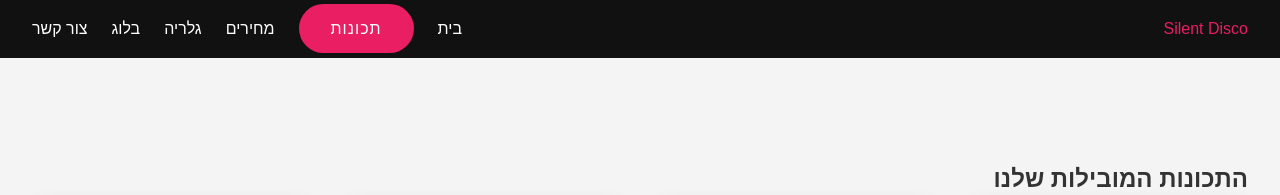
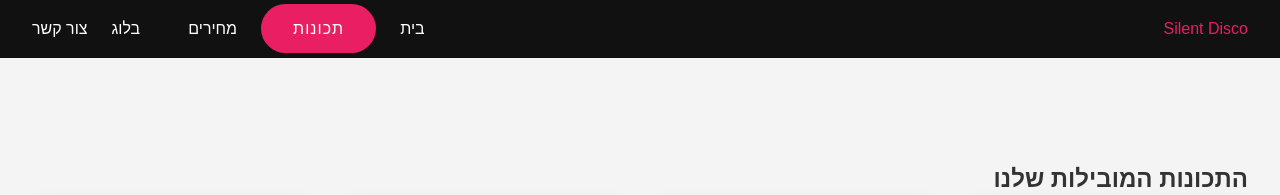
Before and after one commit to kerenflex1/silentdisco, a website: page features.html in a window 1280 px wide. Shown: the top 195 px of the page. Drawn offline with Linux system fonts and the light colour scheme.

Commit message:
Update features.html

```diff
--- a/features.html
+++ b/features.html
@@ -25,7 +25,7 @@
 <li><a href="index.html">בית</a></li>
 <li><a class="btn-primary" href="features.html">תכונות</a></li>
 <li><a href="pricing.html">מחירים</a></li>
-<li><a href="gallery.html">גלריה</a></li>
+<li></li>
 <li><a href="blog.html">בלוג</a></li>
 <li><a href="contact.html">צור קשר</a></li>
 </ul>
```
